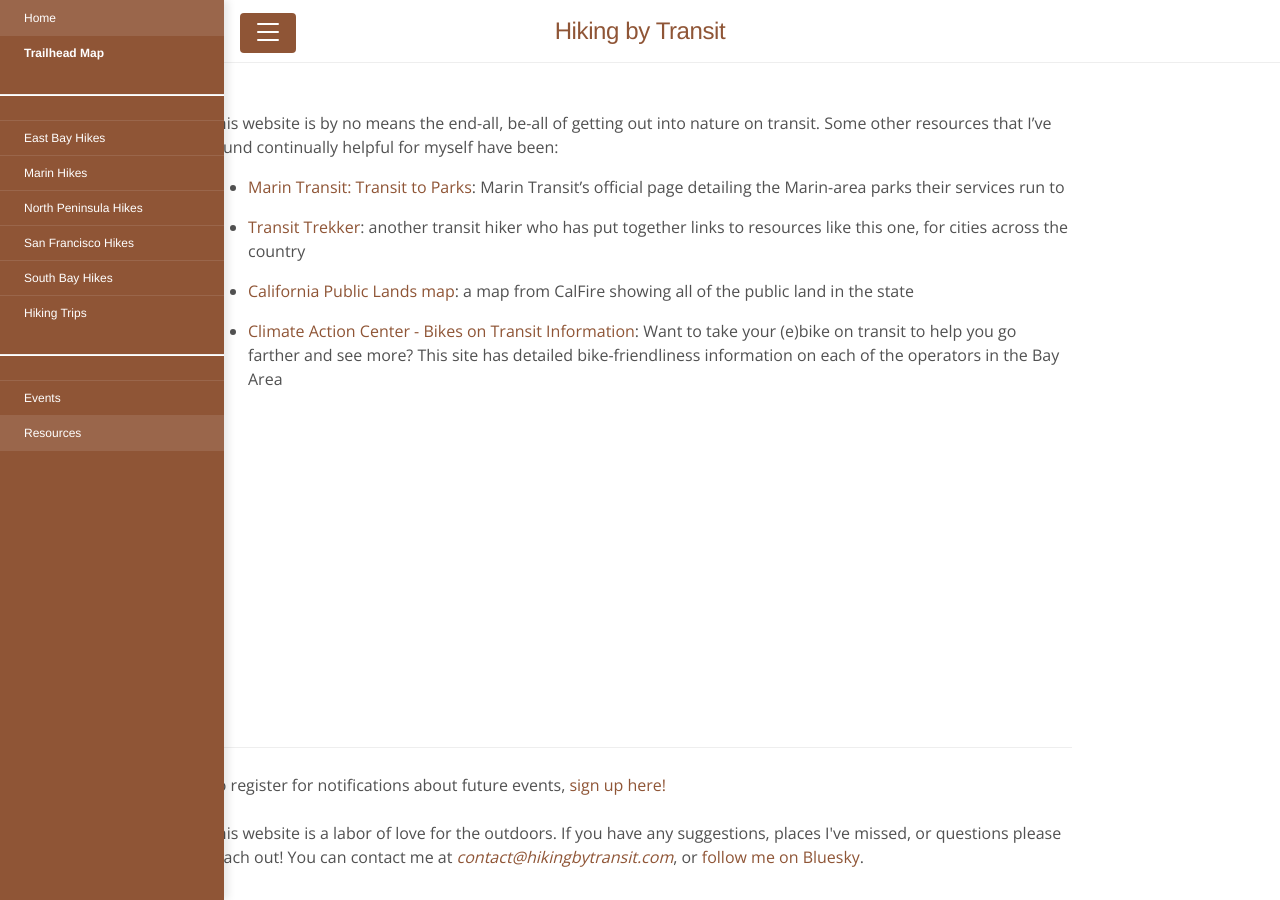
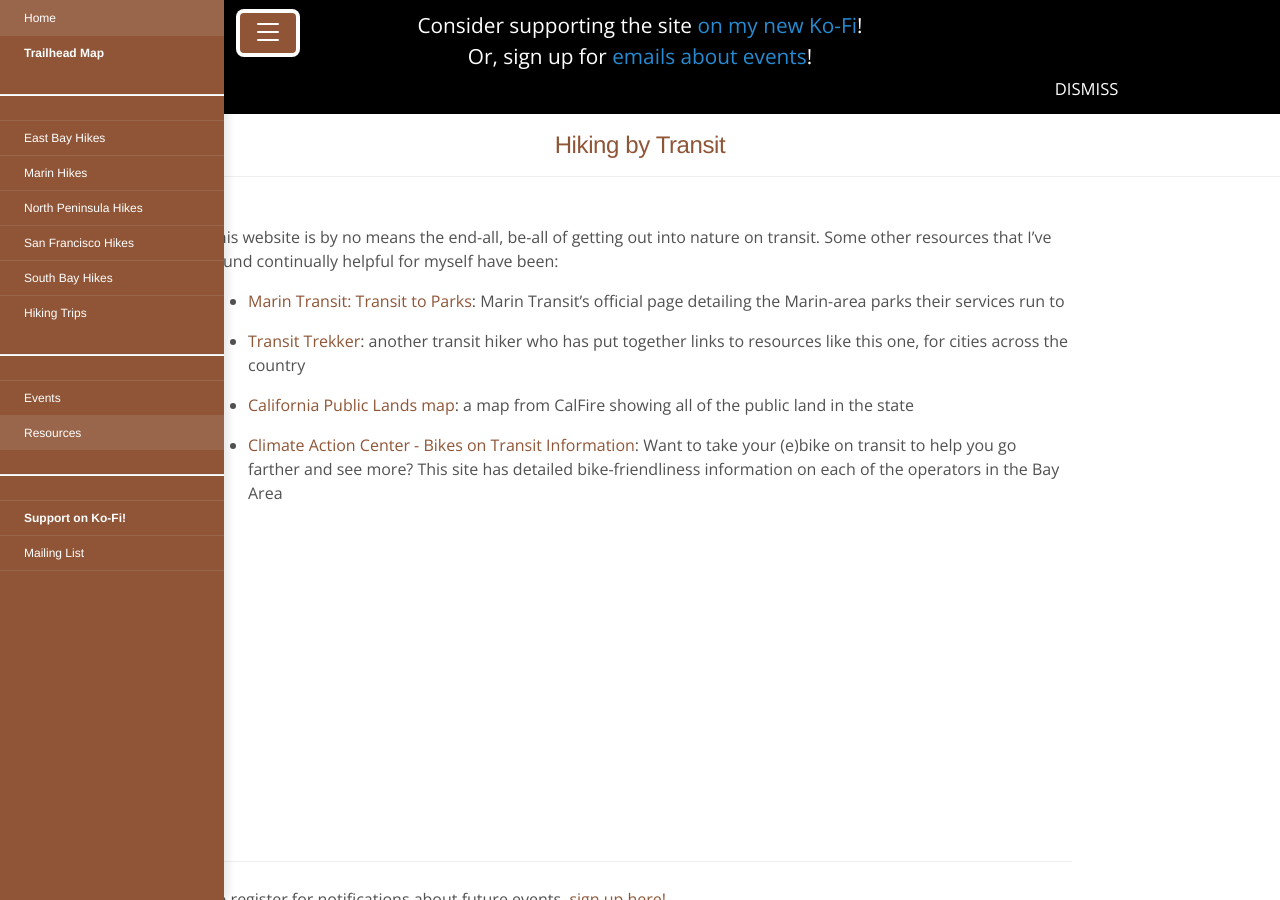
Before and after one commit to tschuy/hiking-by-transit, a Jekyll site: the page built from resources.md, in a window 1280 px wide and 900 px high. Built offline with Jekyll 4.4.1, drawn with Linux system fonts in a browser that asks for light colours.

Commit message:
kofi/mailing list: add to promo bar & sidebar

```diff
--- a/_includes/promo.html
+++ b/_includes/promo.html
@@ -1,6 +1,8 @@
-<!-- <div id="promo">
+<div id="promo">
     <div id="sidebar-toggle-phantom">
     </div>
-    <div id="promo-interior">This is where I add event promos. Hi reader! This promo text goes on for a really long time, doesn't it?</div>
-    <div id="promo-dismiss"><a href="#" onclick="dismissPromo('Tues, 26 Sep 2023 00:00:00 UTC'); return false;">DISMISS</a></div>
-</div> -->
+    <div id="promo-interior">
+        Consider supporting the site <a href="https://ko-fi.com/hikingbytransit">on my new Ko-Fi</a>!<br>
+        Or, sign up for <a href="https://docs.google.com/forms/d/e/1FAIpQLSdAlFGvGSKRyt6ri-lLNEvcCkrHgNATMYvdxIZw-bfXFIZOHg/viewform?entry.839337160=Emails+about+upcoming+transit-accessible+hike+events">emails about events</a>!</div>
+    <div id="promo-dismiss"><a href="#" onclick="dismissPromo('Tues, 14 Jan 2025 00:00:00 UTC'); return false;">DISMISS</a></div>
+</div>
--- a/_includes/sidebar.html
+++ b/_includes/sidebar.html
@@ -25,5 +25,10 @@
     <hr>
     <a class="sidebar-nav-item{% if page.title == 'Events' %} active{% endif %}" href="{{ '/events/' | absolute_url }}">Events</a>
     <a class="sidebar-nav-item{% if page.title == 'Resources' %} active{% endif %}" href="{{ '/resources/' | absolute_url }}">Resources</a>
+
+    <hr>
+    <a class="sidebar-nav-item" href="https://ko-fi.com/hikingbytransit" target="_blank"><b>Support on Ko-Fi!</b></a>
+    <a class="sidebar-nav-item" href="https://docs.google.com/forms/d/e/1FAIpQLSdAlFGvGSKRyt6ri-lLNEvcCkrHgNATMYvdxIZw-bfXFIZOHg/viewform?entry.839337160=Emails+about+upcoming+transit-accessible+hike+events" target="_blank">Mailing List</a>
+
   </nav>
 </div>
```
